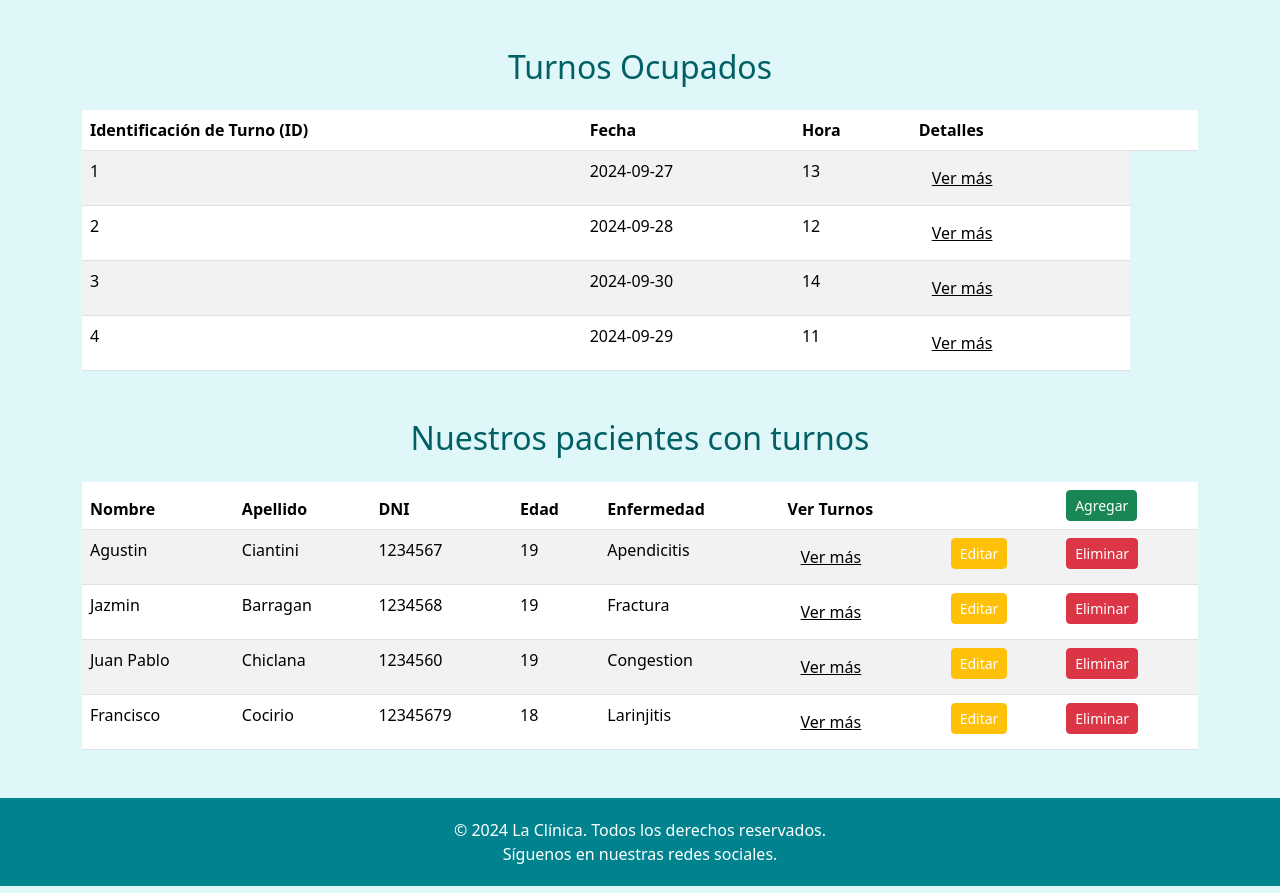
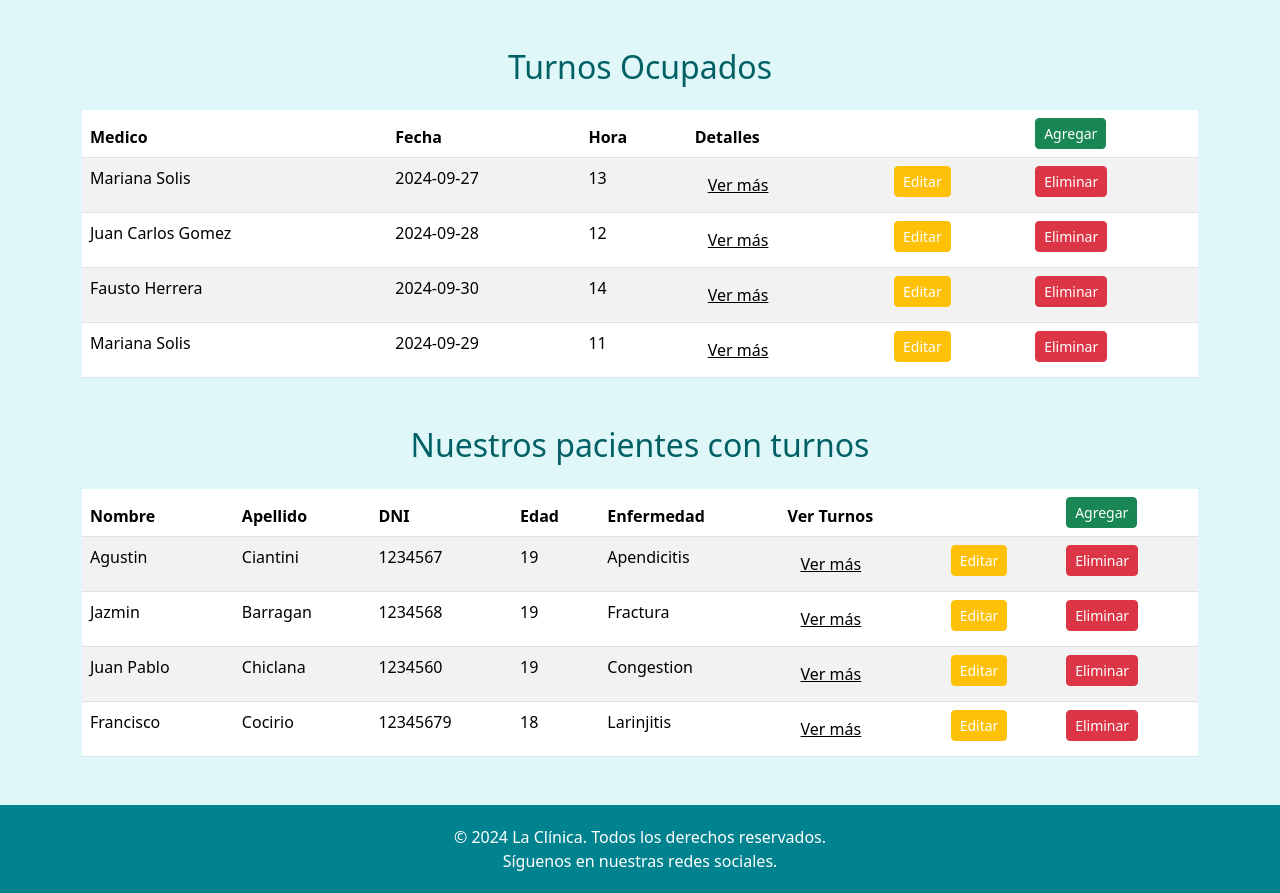
Before and after one commit to agustinciantini/la-clinica-web2-tudai, a PHP site: page /turnos in a window 1280 px wide. Shown: the part 56-949 px from the top of the page. Run offline with PHP 8.4, Linux system fonts and the light colour scheme; the visitor is signed in with stand-in values (Sample User, id 1); data comes from the database, SQL or seed files in the repository.

Commit message:
Seguridad en botones CRUD

```diff
--- a/app/controllers/controllerTurns.php
+++ b/app/controllers/controllerTurns.php
@@ -56,11 +56,15 @@ class controllerTurns{
         $hora = $_POST['hora'];
         $consultorio = $_POST['consultorio'];
         $medico = $_POST['medico'];
-        $id_paciente = $_POST['id_paciente'];
-        var_dump($id_paciente);
+        //Si no hay categorias no puede hacer un turno.
+        if(!isset($_POST['id_paciente'])){
+            $this->view->showError("NO HAY CATEGORIAS");
+        }else{
+            $id_paciente = $_POST['id_paciente'];
         $turn = $this->model->createTurns($fecha, $hora, $consultorio, $medico, $id_paciente);
 
         header('Location:'. BASE_URL . 'turnos');
+    }
     }
     public function deleteTurns($id) {
         $turn = $this->model->getTurnById($id);
--- a/app/views/viewTurns.php
+++ b/app/views/viewTurns.php
@@ -10,7 +10,7 @@ class viewTurns{
     public function showTurns($turns, $categories){     //imprime la tabla de turnos (items)
         require_once './templates/tablas/tableTurns.phtml';
     }
-    public function showTurnById($turn, $persona) { // Imprime un turno según id.
+    public function showTurnById($turn, $paciente) { // Imprime un turno según id.
         require_once './templates/tablas/turnById.phtml';
     }
     public function showError($error) { // mensaje de error.
--- a/router.php
+++ b/router.php
@@ -55,33 +55,38 @@ switch ($params[0]) {
         break;
 
     case 'createTurns':
+        sessionAuthMiddleware($res); //no estoy segura de q era asi
         $controller = new controllerTurns();
         $controller->createTurns();
         break;
 
     case 'deleteTurns':
+        sessionAuthMiddleware($res); //no estoy segura de q era asi
         $controller = new controllerTurns();
         $controller->deleteTurns($params[1]);
         break;
 
     case 'updateTurns':
+        sessionAuthMiddleware($res); //no estoy segura de q era asi
         $controller = new controllerTurns();
         $controller->updateTurns($params[1]);
         break;
 
     case 'deleteCategories':
+        sessionAuthMiddleware($res); //no estoy segura de q era asi
         $controller = new controllerCategory();
         $controller->deleteCategories($params[1]);
         break;
 
     case 'createCategories':
+        sessionAuthMiddleware($res); //no estoy segura de q era asi
         $controller = new controllerCategory();
         $controller->createCategories();
         break;
 
     case 'updateCategories':
+        sessionAuthMiddleware($res); //no estoy segura de q era asi
         $controller = new controllerCategory();
-        var_dump($params[1]);
         $controller->updateCategories($params[1]);
         break;
 }
--- a/templates/tablas/tableCategories.phtml
+++ b/templates/tablas/tableCategories.phtml
@@ -11,10 +11,13 @@
                 <th>Enfermedad</th>
                 <th>Ver Turnos</th>
                 <th>
-                  <!--Boton "Agregar"-->
-                  <div class="text-center">
-                <td><a class="btn text-white btn-success btn-sm" data-bs-toggle="modal" data-bs-target="#addPacienteModal">Agregar</a>
-                </td>
+                <!--Boton "Agregar"-->
+                <div class="text-center">
+                <td>
+                  <!--Si el usuario esta logueado mostrar boton "Agregar"-->
+                <?php if (!empty($_SESSION['ID_USER'])): ?>
+                  <a class="btn text-white btn-success btn-sm" data-bs-toggle="modal" data-bs-target="#addTurnoModal">Agregar</a></td>
+                <?php endif; ?>
         </div>
         </th>
         </tr>
@@ -28,10 +31,13 @@
               <td><?= $category->edad ?></td>
               <td><?= $category->enfermedad ?></td>
               <td><a class="btn btn-link text-black" href="ver/<?= $category->id?> ">Ver más</a></td>
+             <!--Si estas logueado, mostrar botones-->
+             <?php if (!empty($_SESSION['ID_USER'])): ?>
               <!--Boton "Editar"-->
-              <td><a class="btn text-white btn-warning btn-sm" data-bs-toggle="modal" data-bs-target="#editPacienteModal" data-id="001" data-nombre="Juan Pérez" data-fecha="2024-10-15" data-especialidad="Cardiología" data-medico="Dr. González">Editar</a></td>
+              <td><a class="btn text-white btn-warning btn-sm" data-bs-toggle="modal" data-bs-target="#editPacienteModal">Editar</a></td>
               <!--Boton "Eliminar"-->
               <td><a href="<?= BASE_URL ?>deleteCategories/<?= $category->id ?>" class="btn text-white btn-danger btn-sm">Eliminar</a></td>
+              <?php endif; ?>
             </tr>
           <?php endforeach; ?>
         </tbody>
@@ -97,7 +103,8 @@
                 <button type="button" class="btn-close" data-bs-dismiss="modal" aria-label="Close"></button>
               </div>
               <div class="modal-body">
-                <form action="updateCategories/<?= $category->id ?>" method="POST">
+                <!--TOMA SIEMPRE EL ID DEL ULTIMO!!!!!-->
+                <form action="<?= BASE_URL ?>updateTurns/<?= $category->id ?>" method="POST">
                   <div class="mb-3">
                     <label for="pacienteNombre" class="form-label">Nombre</label>
                     <input type="text" class="form-control" id="pacienteNombre" name="nombrePaciente" required>
--- a/templates/tablas/tableTurns.phtml
+++ b/templates/tablas/tableTurns.phtml
@@ -6,7 +6,7 @@
           <table class="table table-striped">
             <thead>
               <tr>
-                <th>Identificación de Turno (ID)</th>
+                <th>Medico</th>
                 <th>Fecha</th>
                 <th>Hora</th>
                 <th>Detalles</th>
@@ -14,7 +14,8 @@
                   <!--Boton "Agregar"-->
                   <div class="text-center">
                 <td>
-                <?php if (empty($_SESSION['ID_USER'])): ?>
+                  <!--Si el usuario esta logueado mostrar boton "Agregar"-->
+                <?php if (!empty($_SESSION['ID_USER'])): ?>
                   <a class="btn text-white btn-success btn-sm" data-bs-toggle="modal" data-bs-target="#addTurnoModal">Agregar</a></td>
                 <?php endif; ?>
         </div>
@@ -24,14 +25,14 @@
         <tbody>
           <?php foreach ($turns as $turn) : ?>
             <tr>
-              <td><?=$turn->id?></td>
+              <td><?= $turn->medico ?></td>
               <td><?= $turn->fecha ?></td>
               <td><?= $turn->hora ?></td>
-              <!--empty($_SESSION['ID_USER']) SI NO ESTA VACIO SE MUESTRA-->
               <td><a class="btn btn-link text-black" href="detalle/<?= $turn->id ?>">Ver más</a></td>
-              <?php if (empty($_SESSION['ID_USER'])): ?>
+              <!--Si estas logueado, mostrar botones-->
+              <?php if (!empty($_SESSION['ID_USER'])): ?>
               <!--Boton "Editar"-->
-              <td><a href="<?= BASE_URL ?>editTurns/<?= $turn->id ?>" class="btn text-white btn-warning btn-sm" data-bs-toggle="modal" data-bs-target="#editTurnoModal">Editar</a></td>
+              <td><a class="btn text-white btn-warning btn-sm" data-bs-toggle="modal" data-bs-target="#editTurnoModal">Editar</a></td>
               <!--Boton "Eliminar"-->
               <td><a href="<?= BASE_URL ?>deleteTurns/<?= $turn->id ?>" class="btn text-white btn-danger btn-sm">Eliminar</a></td>
               <?php endif; ?>
@@ -62,7 +63,7 @@
                     <input type="time" name="hora" class="form-control" id="horaTurno" required>
                   </div>
                   <div class="mb-3">
-                    <label for="medicoTurno" class="form-label">Consultorio</label>
+                    <label for="medicoTurno" class="form-label">Nro. Consultorio</label>
                     <input type="text" name="consultorio" class="form-control" id="consultorioTurno" required>
                   </div>
                   <div class="mb-3">
@@ -72,13 +73,17 @@
                   <div class="mb-3">
                     <Label>Nombre del Paciente</Label>
                     <select name="id_paciente" for="medicoTurno" class="form-label">
+                      <!--select con nombres de los pacientes-->
                     <?php foreach($categories as $category):?>
                     <option value="<?= $category->id ?>"><?=$category->nombre?></option>
                     <?php endforeach; ?>
                     </select>
                     </div>
                   <button type="button" class="btn btn-secondary" data-bs-dismiss="modal">Cancelar</button>
-                  <button type="submit" class="btn btn-primary">Agregar Turno</button>
+                  <!--Si no hay categorias, no puede agregar un turno-->
+                  <?php if(!empty($categories)) : ?>
+                    <button type="submit" class="btn btn-primary">Agregar Turno</button>
+                  <?php endif; ?>
                 </form>
               </div>
               <div class="modal-footer">
@@ -96,7 +101,7 @@
                 <button type="button" class="btn-close" data-bs-dismiss="modal" aria-label="Close"></button>
               </div>
               <div class="modal-body">
-
+                    <!--TOMA SIEMPRE EL ID DEL ULTIMO!!!!!-->
                 <form action="<?= BASE_URL ?>updateTurns/<?= $turn->id ?>" method="POST">
                   <div class="mb-3">
                     <label for="editFechaTurno" class="form-label">Fecha</label>
--- a/templates/tablas/turnById.phtml
+++ b/templates/tablas/turnById.phtml
@@ -25,7 +25,7 @@
             </tr>
             <tr>
                 <th scope="row" class="bg-light text-secondary">Paciente</th>
-                <td><?= $persona->nombre ?> <?= $persona->apellido ?></td>
+                <td><?= $paciente->nombre ?> <?= $paciente->apellido ?></td>
             </tr>
             <tr>
                 <th scope="row" class="bg-light text-secondary">Consultorio</th>
```
Also changed, not shown: templates/tablas/turnsByIdCategory.phtml (+5 -3 lines).
